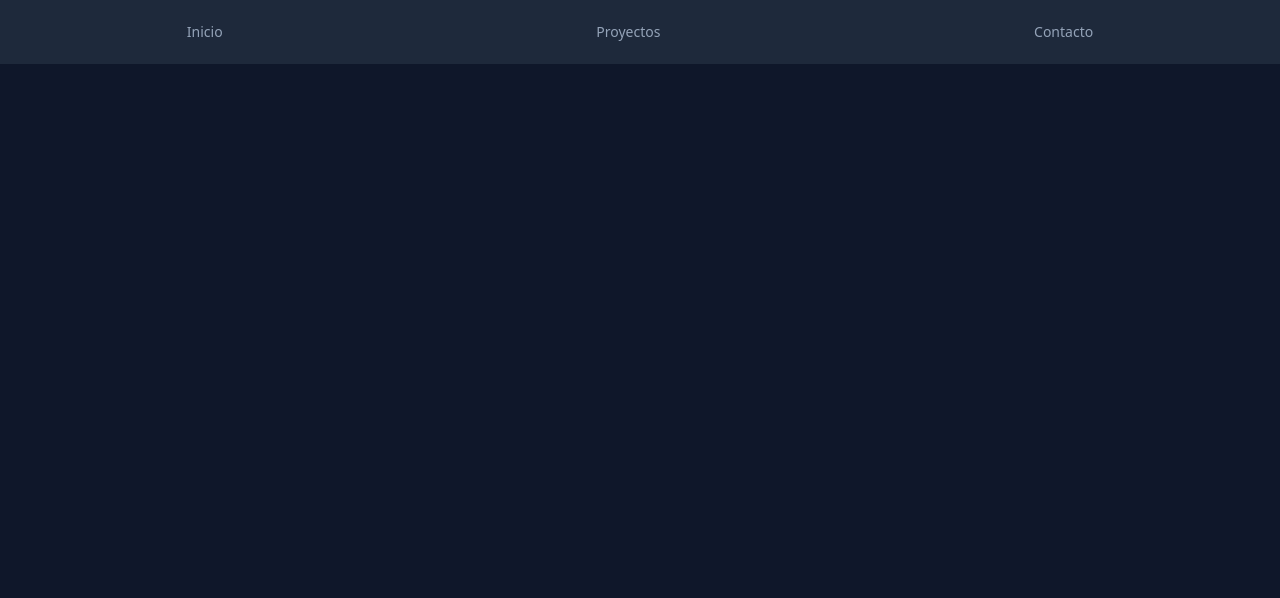
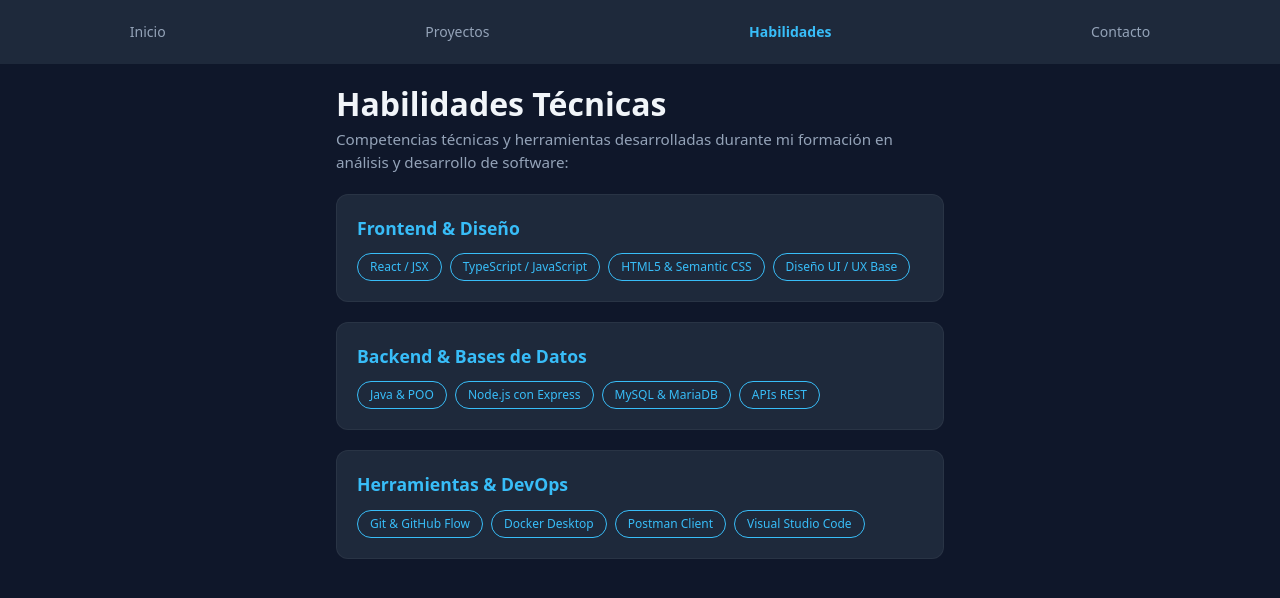
Before and after one commit to SebasDavid14/Portafolio_Con_React, a React (Vite) app: page /habilidades in a window 1280 px wide. Shown: the top 598 px of the page. Built offline with nearby package versions, Linux system fonts and the light colour scheme.

Commit message:
feat(skills): agrega nueva pantalla de habilidades técnicas, actualiza navbar y rutas

```diff
--- a/src/App.jsx
+++ b/src/App.jsx
@@ -1,5 +1,6 @@
 import { Home } from "./components/Home"
 import { Projects } from "./components/Projects"
+import { Skills } from "./components/Skills"
 import { Contact } from "./components/Contact"
 import { Routes, Route } from "react-router"
 import { NotFound } from "./components/NotFound"
@@ -12,12 +13,12 @@ export const App = () => {
         <Routes>
           <Route path="/" element={<Home />} />
           <Route path="/proyectos" element={<Projects />} />
+          <Route path="/habilidades" element={<Skills />} />
           <Route path="/contacto" element={<Contact />} />
           <Route path="*" element={<NotFound />} />
         </Routes>
       </div>
       <Navbar />
     </>
-
   )
 }
--- a/src/components/Navbar.jsx
+++ b/src/components/Navbar.jsx
@@ -3,9 +3,10 @@ import { NavLink } from "react-router"
 export const Navbar = () => {
   return (
     <nav className="navbar">
-        <NavLink to="/" className="nav-link" >Inicio</NavLink>
-        <NavLink to="/proyectos" className="nav-link" >Proyectos</NavLink>
-        <NavLink to="/contacto" className="nav-link" >Contacto</NavLink>
+      <NavLink to="/" className="nav-link">Inicio</NavLink>
+      <NavLink to="/proyectos" className="nav-link">Proyectos</NavLink>
+      <NavLink to="/habilidades" className="nav-link">Habilidades</NavLink>
+      <NavLink to="/contacto" className="nav-link">Contacto</NavLink>
     </nav>
   )
 }
--- /dev/null
+++ b/src/components/Skills.jsx
@@ -0,0 +1,43 @@
+import { Screen } from './Screen.jsx'
+
+export const Skills = () => {
+  return (
+    <Screen title="Habilidades Técnicas">
+      <div className="skills-container">
+        <p className="skills-intro">
+          Competencias técnicas y herramientas desarrolladas durante mi formación en análisis y desarrollo de software:
+        </p>
+
+        <div className="skill-category">
+          <h3>Frontend & Diseño</h3>
+          <ul className="tag-list">
+            <li className="tag">React / JSX</li>
+            <li className="tag">TypeScript / JavaScript</li>
+            <li className="tag">HTML5 & Semantic CSS</li>
+            <li className="tag">Diseño UI / UX Base</li>
+          </ul>
+        </div>
+
+        <div className="skill-category">
+          <h3>Backend & Bases de Datos</h3>
+          <ul className="tag-list">
+            <li className="tag">Java & POO</li>
+            <li className="tag">Node.js con Express</li>
+            <li className="tag">MySQL & MariaDB</li>
+            <li className="tag">APIs REST</li>
+          </ul>
+        </div>
+
+        <div className="skill-category">
+          <h3>Herramientas & DevOps</h3>
+          <ul className="tag-list">
+            <li className="tag">Git & GitHub Flow</li>
+            <li className="tag">Docker Desktop</li>
+            <li className="tag">Postman Client</li>
+            <li className="tag">Visual Studio Code</li>
+          </ul>
+        </div>
+      </div>
+    </Screen>
+  )
+}
--- a/src/index.css
+++ b/src/index.css
@@ -324,3 +324,28 @@ body {
   font-size: 0.85rem;
   color: var(--color-texto-suave);
 }
+
+/* --- Versión 5: Estilos para la sección de Habilidades --- */
+.skills-container {
+  display: flex;
+  flex-direction: column;
+  gap: 1.25rem;
+}
+
+.skills-intro {
+  color: var(--color-texto-suave);
+  font-size: 0.95rem;
+}
+
+.skill-category {
+  background-color: var(--color-superficie);
+  padding: 1.25rem;
+  border-radius: var(--radio);
+  border: 1px solid rgba(255, 255, 255, 0.05);
+}
+
+.skill-category h3 {
+  color: var(--color-acento);
+  font-size: 1.1rem;
+  margin-bottom: 0.75rem;
+}
```
